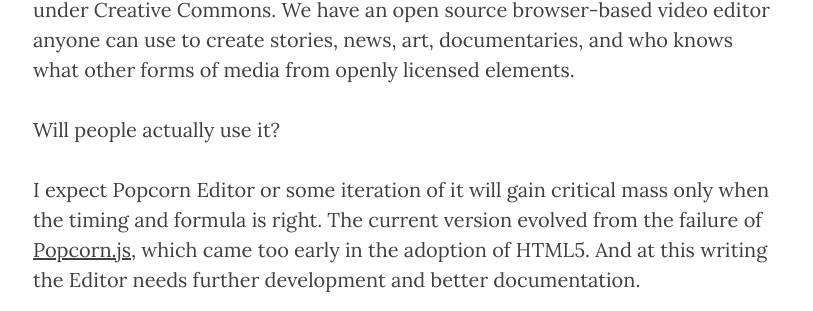
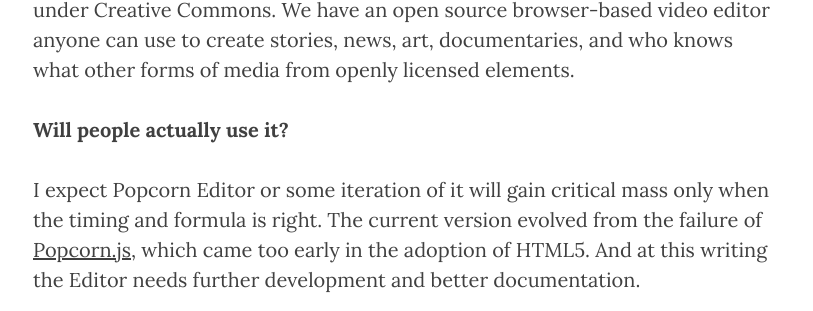
Before and after one commit to jackbrighton/jackbrighton.github.io, a Jekyll site: the page built from _posts/2016-02-07-open-video.md, in a window 1280 px wide. Shown: the part 4275-4586 px from the top of the page, without its empty margins (232-1045 px from the left). Built offline with Jekyll 4.4.1, drawn with Linux system fonts in a browser that asks for light colours; nearby versions of some CDN libraries.

Commit message:
minor formatting

```diff
--- a/_posts/2016-02-07-open-video.md
+++ b/_posts/2016-02-07-open-video.md
@@ -52,7 +52,7 @@
 
 But let’s say we have access to a vast store of video content licensed for reuse under Creative Commons. We have an open source browser-based video editor anyone can use to create stories, news, art, documentaries, and who knows what other forms of media from openly licensed elements.
 
-Will people actually use it?
+**Will people actually use it?**
 
 I expect Popcorn Editor or some iteration of it will gain critical mass only when the timing and formula is right.  The current version evolved from the failure of [Popcorn.js](http://popcornjs.org/), which came too early in the adoption of HTML5. And at this writing the Editor needs further development and better documentation.
 
```
